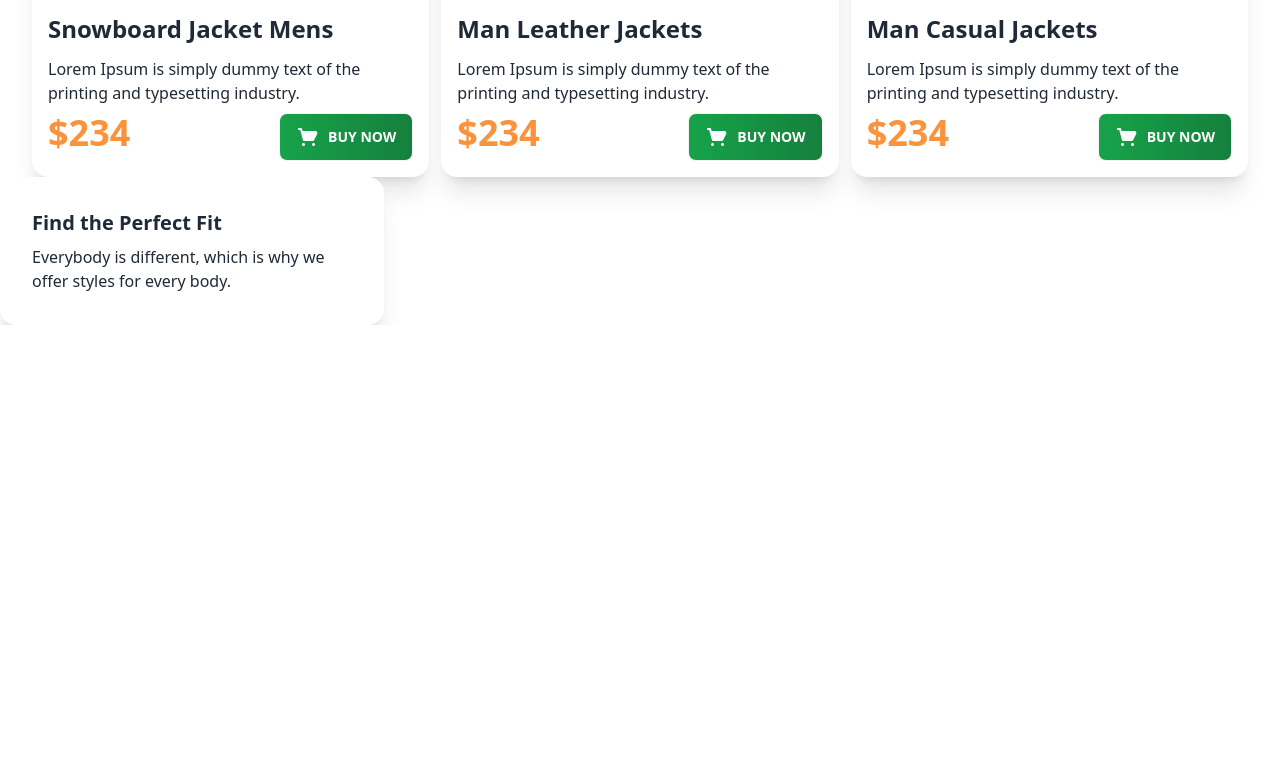
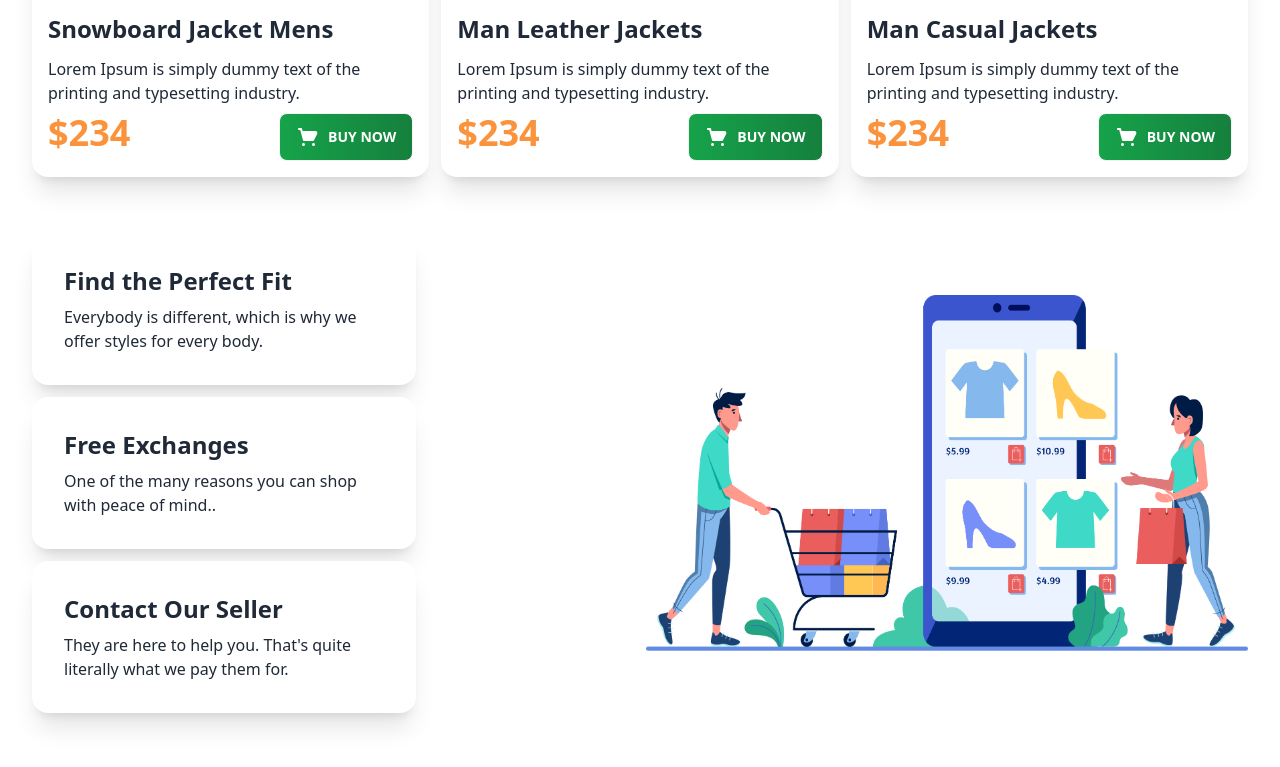
Before and after one commit to chand-stack/Penguin-fashion-website, a plain HTML site: page index.html in a window 1280 px wide. Shown: the part 1991-2758 px from the top of the page. Before the commit the page ends 2316 px from the top, so only its background shows below. Drawn offline with nearby package versions, Linux system fonts and the light colour scheme.

Commit message:
Chore: Penguin Fashion Website complete

```diff
--- a/index.html
+++ b/index.html
@@ -194,14 +194,34 @@
     </section>
     <!--product collection end here-->
 
-    <section>
-        <div class="card w-96 bg-base-100 shadow-xl">
-            <div class="card-body">
-              <h2 class="card-title">Find the Perfect Fit</h2>
-              <p>Everybody is different, which is why we
-                offer styles for every body.</p>
+    <section class="max-w-screen-xl mx-auto px-8 my-14">
+        <div class="grid grid-cols-1 gap-3 lg:grid-cols-2 items-center">
+          <div class="space-y-3">
+            <div class="card lg:w-96 bg-base-100 shadow-xl">
+              <div class="card-body">
+                <h2 class="card-title text-2xl font-bold">Find the Perfect Fit</h2>
+                <p class="text-base font-normal">Everybody is different, which is why we
+                  offer styles for every body.</p>
+              </div>
+            </div>
+            <div class="card lg:w-96 bg-base-100 shadow-xl">
+              <div class="card-body">
+                <h2 class="card-title text-2xl font-bold">Free Exchanges</h2>
+                <p class="text-base font-normal">One of the many reasons you can shop
+                  with peace of mind..</p>
+              </div>
+            </div>
+            <div class="card lg:w-96 bg-base-100 shadow-xl">
+              <div class="card-body">
+                <h2 class="card-title text-2xl font-bold">Contact Our Seller</h2>
+                <p class="text-base font-normal">They are here to help you. That's quite
+                  literally what we pay them for.</p>
+              </div>
             </div>
           </div>
+
+         <div><img class="" src="./images/shopping.png" alt=""></div>
+        </div>
     </section>
 </main>
 
```
